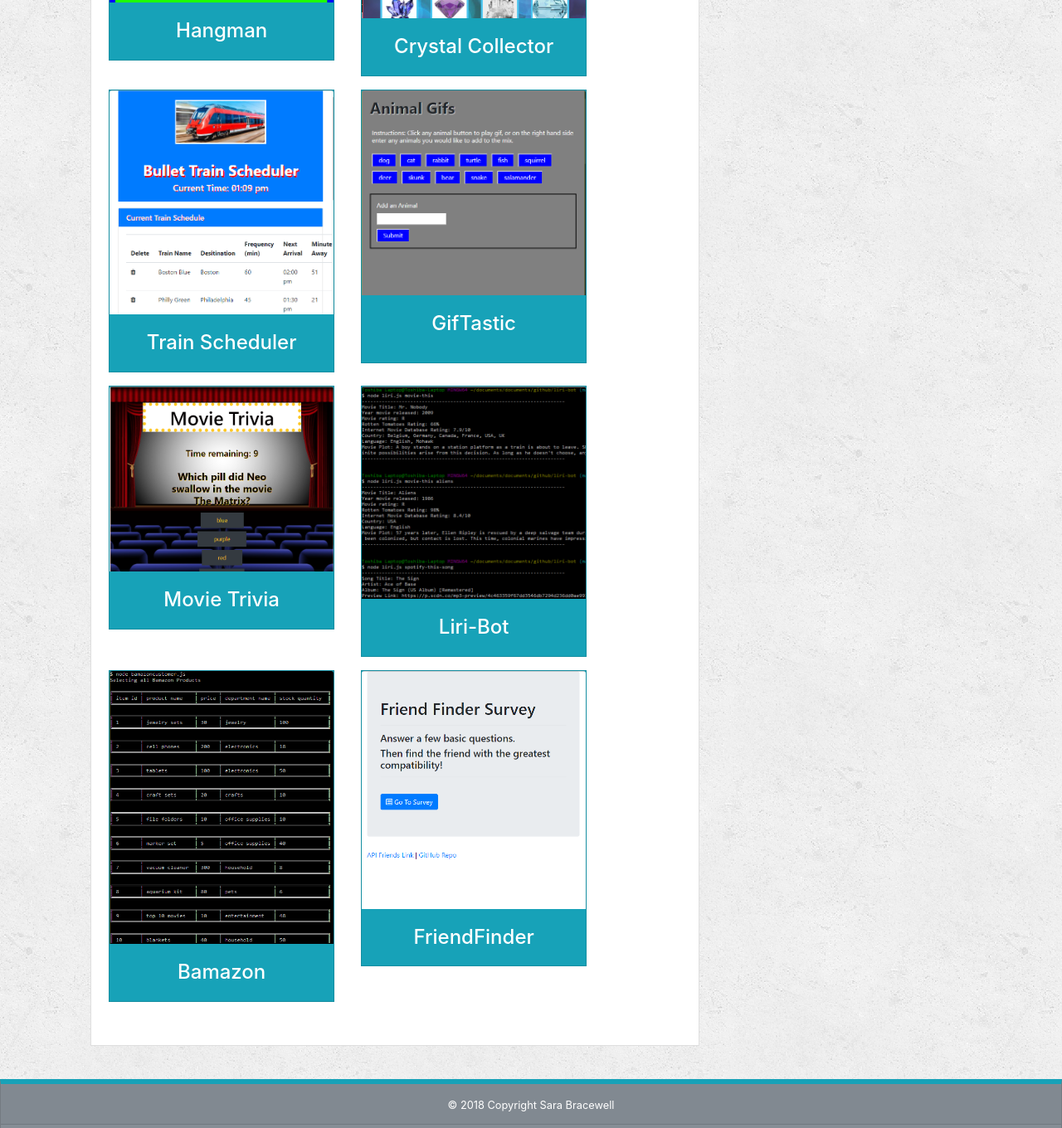
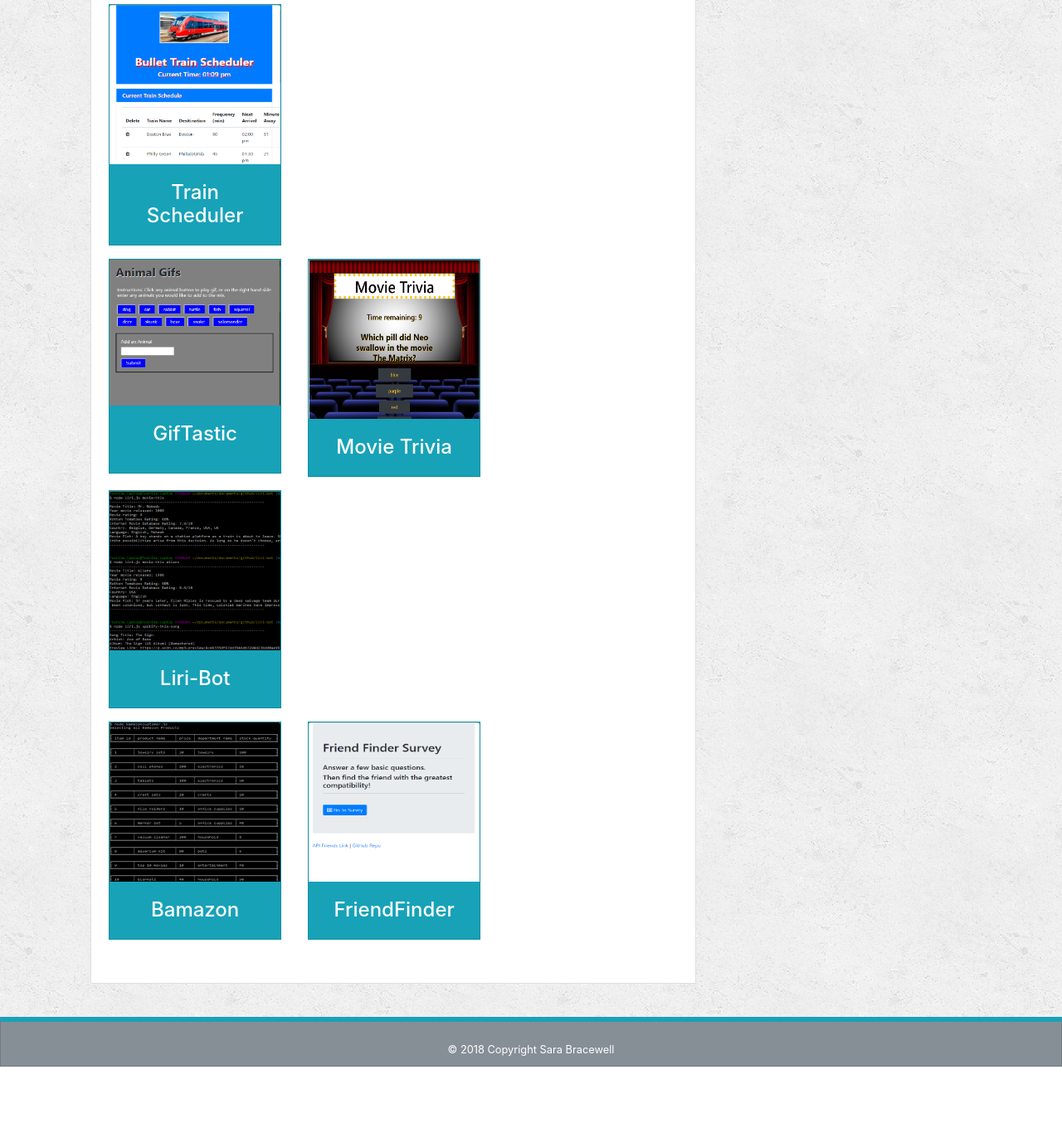
Before and after one commit to 2crazyflowers/Bootstrap-Portfolio, a plain HTML site: page portfolio.html in a window 1280 px wide. Shown: the part 469-1829 px from the top of the page at 83% size. After the commit the page ends 1755 px from the top, so only its background shows below. Drawn offline with nearby package versions, Linux system fonts and the light colour scheme.

Commit message:
updates made to portfolio page, change to 3 cards in a row

```diff
--- a/assets/css/style.css
+++ b/assets/css/style.css
@@ -1,3 +1,8 @@
+/*.body-background {
+	background-repeat: no-repeat;
+	background-size: cover;
+}*/
+
 .row.card-header {
 	margin-bottom: 0 !important;
 	padding: 0rem 0rem !important;
@@ -36,9 +41,7 @@ h2, h5 {
 }
 
 .footer.card-header {
-	/*I cannot get rid of the border bottom on the footer*/
 	border-bottom: 0 !important;
-	/*border-bottom: 1px solid #828A91 !important;*/
 }
 
 .card {
@@ -58,3 +61,7 @@ input, textarea {
 .title img {
 	width: 110%;
 }
+
+img.card-img-top {
+	height: 12rem !important;
+}
--- a/portfolio.html
+++ b/portfolio.html
@@ -37,56 +37,54 @@
 </div>
 
 <!--Portfolio Container-->
-<div class="pt-4 pb-4" style="background-image:url('assets/images/concrete_seamless.png')">
+<div class="pt-4 pb-4 body-background" style="background-image:url('assets/images/concrete_seamless.png')">
 	<div class="row">
 		<div class="col-xl-1 col-lg-1 col-md-1">
 		</div>
-		<div class="col-xl-7 col-lg-6 col-md-7">
+		<div class="col-xl-7 col-lg-6 col-md-6">
 			<!-- I put auto here to see what it would do, it helped adjust
 			the container with of the portfolio, but it affected the
 			width of the header too -->
-			<div class="card mb-3 pb-3">
+			<div class="card mr-1 mb-3 pb-3">
 				<h2 class="card-header">Portfolio</h2>
 				<div class="card-body">
 					<div class="row">
 						<a href="https://2crazyflowers.github.io/Hangman/" target="_blank">
-						<div class="card text-white bg-info mx-3 mb-3" style="width: 17rem;">
+						<div class="card text-white bg-info mx-3 mb-3" style="width: 13rem; height;">
 							<img class="card-img-top" src="assets/images/hangman.png" alt="Card image cap">
 							<div class="card-body">
-							<h4 class="card-title text-center my-0">Hangman</h4>
+							<h4 class="card-title text-center my-0">80s <br>Hangman</h4>
 							</div>
 						</div>
 						</a>
 						<a href="https://2crazyflowers.github.io/week-4-game/" target="_blank">
-						<div class="card text-white bg-info mx-3 mb-3" style="width: 17rem;">
+						<div class="card text-white bg-info mx-3 mb-3" style="width: 13rem;">
 							<img class="card-img-top" src="assets/images/crystal.png" alt="Card image cap">
 							<div class="card-body">
 							<h4 class="card-text text-center my-0">Crystal Collector</h4>
 							</div>
 						</div>
 						</a>
-					</div>
-					<div class="row">
 						<a href="https://2crazyflowers.github.io/Train-Scheduler/" target="_blank">
-						<div class="card text-white bg-info mx-3 mb-3" style="width: 17rem;">
+						<div class="card text-white bg-info mx-3 mb-3" style="width: 13rem;">
 							<img class="card-img-top" src="assets/images/train2.png" alt="Train Scheduler">
 							<div class="card-body">
 							<h4 class="card-title text-center my-0">Train Scheduler</h4>
 							</div>
 						</div>
 						</a>
+					</div>
+					<div class="row">
 						<a href="https://2crazyflowers.github.io/GifTastic/" target="_blank">
-						<div class="card text-white bg-info mx-3 mb-3" style="width: 17rem;">
-							<img class="card-img-top" src="assets/images/giftastic.PNG" alt="Card image cap">
+						<div class="card text-white bg-info mx-3 mb-3" style="width: 13rem;">
+							<img class="card-img-top" style="height: 11rem !important" src="assets/images/giftastic.PNG" alt="Card image cap">
 							<div class="card-body">
 								<h4 class="card-title text-center">GifTastic</h4>
 							</div>
 						</div>
 						</a>
-					</div>
-					<div class="row">
 						<a href="https://2crazyflowers.github.io/TriviaGame/" target="_blank">
-						<div class="card text-white bg-info mx-3 mb-3" style="width: 17rem;">
+						<div class="card text-white bg-info mx-3 mb-3" style="width: 13rem;">
 							<img class="card-img-top" src="assets/images/trivia.png" alt="Card image cap">
 							<div class="card-body">
 							<h4 class="card-title text-center my-0">Movie Trivia</h4>
@@ -94,7 +92,7 @@
 						</div>
 						</a>
 						<a href="https://github.com/2crazyflowers/LIRI-Bot" target="_blank">
-						<div class="card text-white bg-info mx-3 mb-3" style="width: 17rem;">
+						<div class="card text-white bg-info mx-3 mb-3" style="width: 13rem;">
 							<img class="card-img-top" src="assets/images/liri-bot.png" alt="Liri-Bot">
 							<div class="card-body">
 							<h4 class="card-title text-center my-0">Liri-Bot</h4>
@@ -104,16 +102,16 @@
 					</div>
 					<div class="row">
 						<a href="https://github.com/2crazyflowers/Bamazon" target="_blank">
-						<div class="card text-white bg-info mx-3 mb-3" style="width: 17rem;">
+						<div class="card text-white bg-info mx-3 mb-3" style="width: 13rem;">
 							<img class="card-img-top" src="assets/images/bamazon.png" alt="Card image cap">
 							<div class="card-body">
 							<h4 class="card-title text-center my-0">Bamazon</h4>
 							</div>
 						</div>
 						</a>
-						<a href="https://mighty-reef-89576.herokuapp.com" target="_blank">
-						<div class="card text-white bg-info mx-3 mb-3" style="width: 17rem;">
-							<img class="card-img-top" src="assets/images/friendfinder.png" alt="Liri-Bot">
+						<a href="https://afternoon-lowlands-59401.herokuapp.com/" target="_blank">
+						<div class="card text-white bg-info mx-3 mb-3" style="width: 13rem;">
+							<img class="card-img-top" src="assets/images/friendfinder.png" alt="FriendFinder">
 							<div class="card-body">
 							<h4 class="card-title text-center my-0">FriendFinder</h4>
 							</div>
@@ -139,9 +137,8 @@
 
 <!-- Footer -->
 <div class="card footer text-white bg-secondary text-center" style="max-width: 100%; height=100px;">
-	<div class="card-header">
-		<small>&copy 2018 Copyright Sara Bracewell</small>
-	</div>
+	<br>
+	<small>&copy 2018 Copyright Sara Bracewell</small>
 </div>
 
 </body>
```
Also changed, not shown: assets/images/abstract.jpg (added), assets/images/stones.jpg (added), assets/images/water.jpg (added), assets/images/water2.jpg (added), assets/images/whisp.jpg (added).
